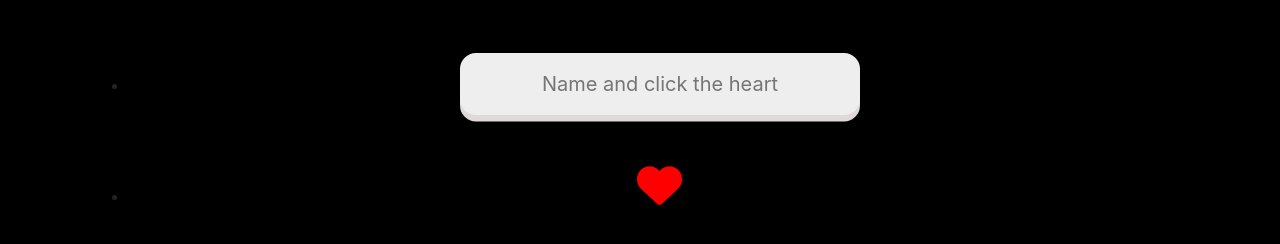
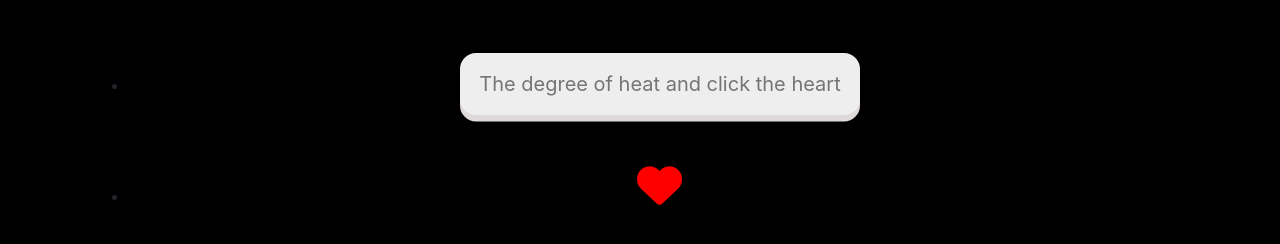
Before and after one commit to QK04/weather, a plain HTML site: page index.html in a window 1280 px wide. Shown: the part 332-576 px from the top of the page. Drawn offline with nearby package versions, Linux system fonts and the light colour scheme.

Commit message:
Update index.html

```diff
--- a/index.html
+++ b/index.html
@@ -23,7 +23,7 @@
                 <li><h1 style="color: rgb(123, 178, 221);font-size: 70px;"> Mời bạn nhập nhiệt độ hiện tại ?</h1></li>
                 <br><br>
                 <li><div class="input-wrapper">
-                    <input type="text" placeholder="Name and click the heart" name="text" class="input">
+                    <input type="text" placeholder="The degree of heat and click the heart" name="text" class="input">
                 </div></li>
                 <br><br>
                 <li class="click">
```
